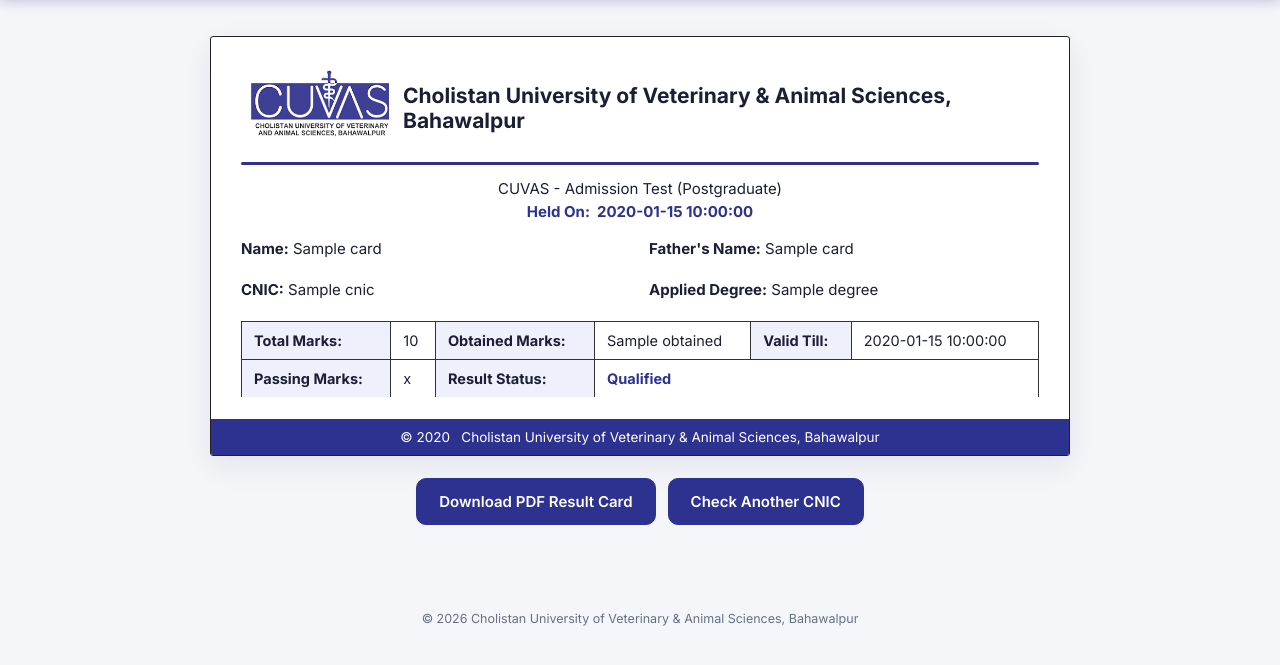
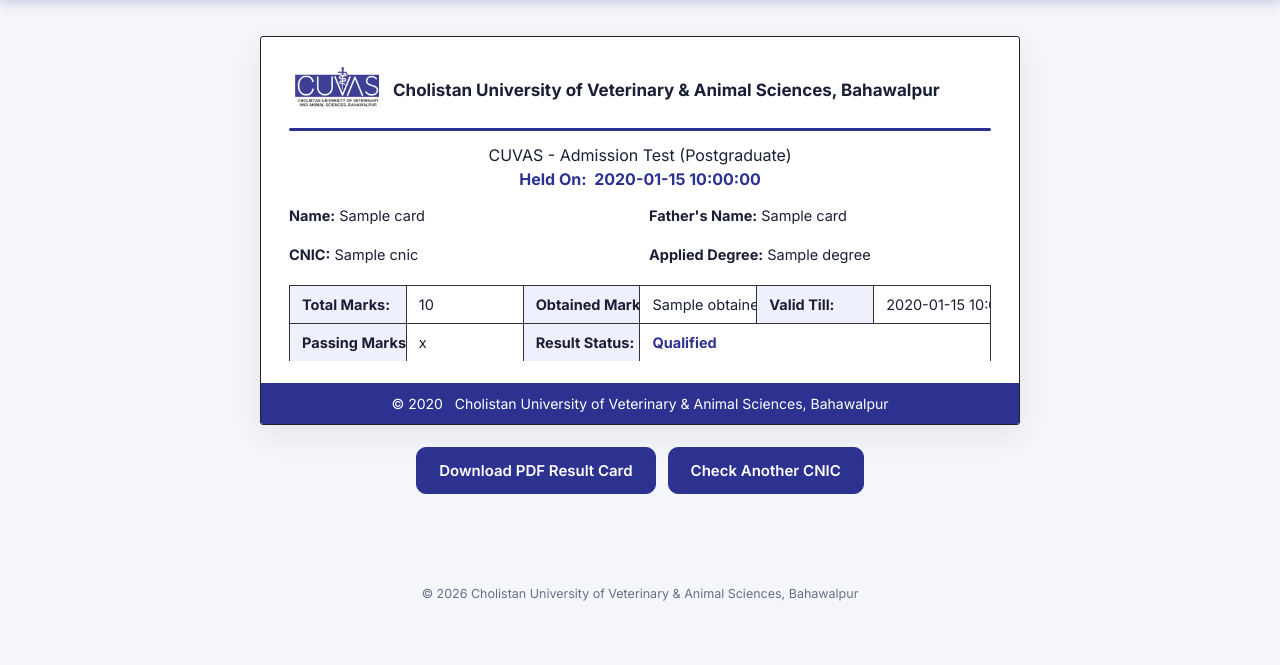
Before and after one commit to uzairareeb/cuvas-result-portal, a Flask app: template templates/result.html in a window 1280 px wide. Shown: the part 76-741 px from the top of the page. Run offline with Flask 3, Linux system fonts and the light colour scheme; data comes from the database, SQL or seed files in the repository; the template is opened without the code that fills it: most values are stand-ins (such as "Sample title", 1, 10 or a date in 2020); some libraries are stand-ins or nearby versions.

Commit message:
Web result card mirrors PDF exactly: same proportions, sizes, table columns

```diff
--- a/static/css/style.css
+++ b/static/css/style.css
@@ -164,25 +164,25 @@ tbody tr:hover { background: #fafbff; }
 .notfound .hero-badge { margin-bottom: 14px; }
 .notfound h2 { margin: 0 0 8px; font-size: 24px; font-weight: 800; }
 
-/* ---------- official result card (keep approved layout) ---------- */
-.rcard-wrap { max-width: 860px; margin: 0 auto; }
-.rcard { background: #fff; border: 1.5px solid #222; border-radius: 3px; padding: 30px 30px 0; box-shadow: var(--shadow); }
+/* ---------- official result card (mirrors the PDF exactly) ---------- */
+.rcard-wrap { max-width: 760px; margin: 0 auto; }
+.rcard { background: #fff; border: 1.5px solid #222; border-radius: 3px; padding: 28px 28px 0; box-shadow: var(--shadow); }
 .rhead { display: flex; align-items: center; gap: 14px; }
-.rlogo-img { width: 148px; height: auto; flex-shrink: 0; }
-.runititle { font-size: 21px; font-weight: 700; }
+.rlogo-img { width: 90px; height: auto; flex-shrink: 0; }
+.runititle { font-size: 17px; font-weight: 700; }
 .rrule { height: 3px; background: #2d3290; margin: 14px 0 0; border-radius: 2px; }
-.rsub { text-align: center; font-size: 15px; margin: 0 0 4px; padding-top: 14px; }
-.rheld { text-align: center; color: #2d3290; font-weight: 700; font-size: 15px; margin-bottom: 18px; }
+.rsub { text-align: center; font-size: 16px; margin: 0 0 4px; padding-top: 14px; }
+.rheld { text-align: center; color: #2d3290; font-weight: 700; font-size: 16px; margin-bottom: 18px; }
 .rfields { }
 .frow { display: flex; gap: 18px; margin-bottom: 22px; }
-.frow > div { flex: 1; font-size: 15px; }
+.frow > div { flex: 1; font-size: 14.5px; }
 .lab { font-weight: 700; }
-.rtable { width: 100%; border-collapse: collapse; }
-.rtable td { border: 1px solid #333; padding: 10px 12px; font-size: 14.5px; }
+.rtable { width: 100%; border-collapse: collapse; table-layout: fixed; }
+.rtable td { border: 1px solid #333; padding: 10px 12px; font-size: 14.5px; overflow: hidden; }
 .rtable .lab2 { background: #eef0fb; font-weight: 700; }
 .rtable .val.status-q { color: #2d3290; font-weight: 700; }
 .rtable .val.status-nq { color: #b3261e; font-weight: 700; }
-.rfoot { background: #2d3290; color: #fff; text-align: center; font-size: 13.5px; padding: 10px; margin: 22px -30px 0; border-radius: 0 0 2px 2px; }
+.rfoot { background: #2d3290; color: #fff; text-align: center; font-size: 14px; padding: 12px; margin: 22px -28px 0; border-radius: 0 0 2px 2px; }
 .actions { display: flex; gap: 12px; margin-top: 22px; justify-content: center; flex-wrap: wrap; }
 .stamp { display: inline-block; padding: 10px 26px; border-radius: 8px; color: #fff; font-weight: 800; font-size: 20px; letter-spacing: 1px; margin-top: 6px; }
 .stamp.pass { background: #2d3290; }
```
